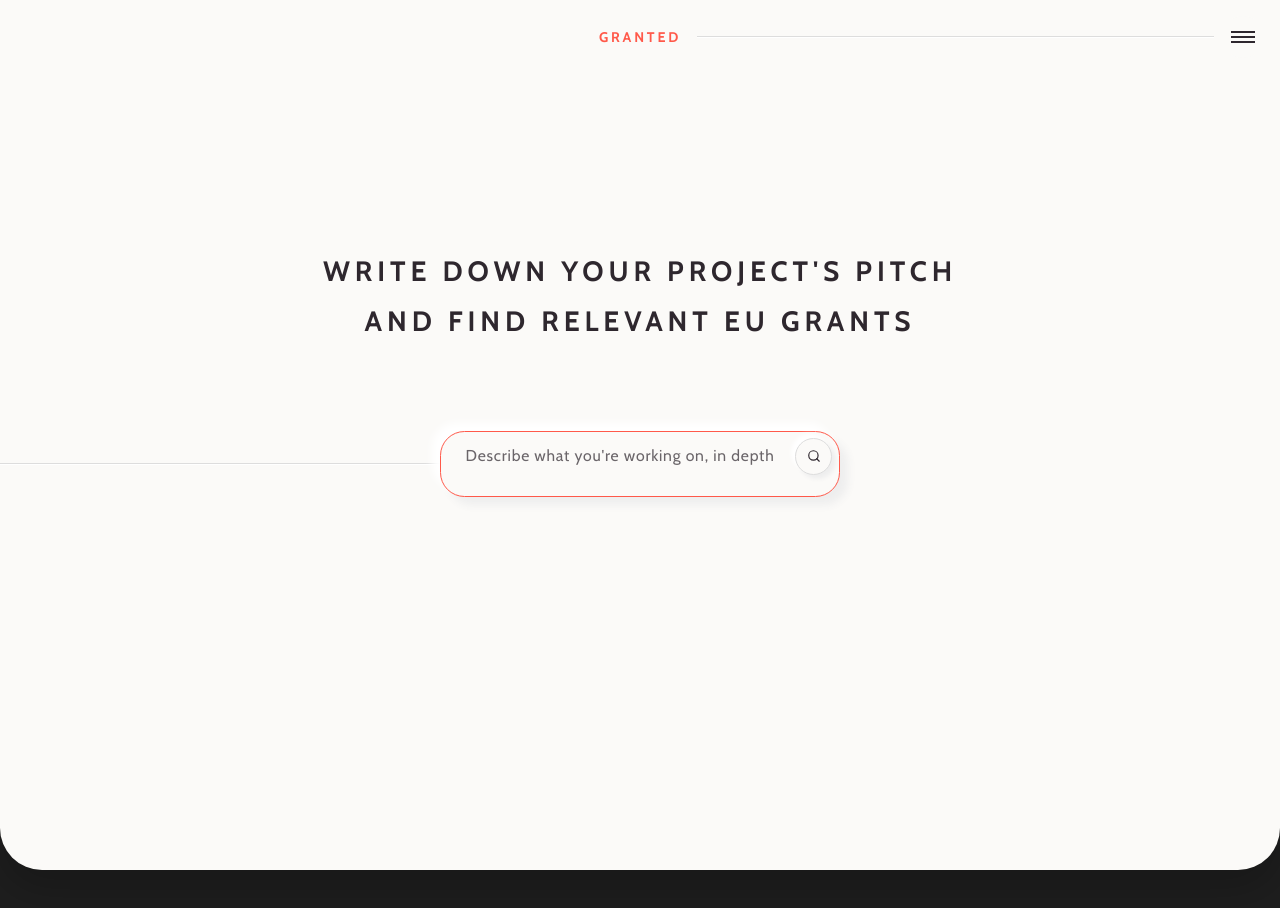
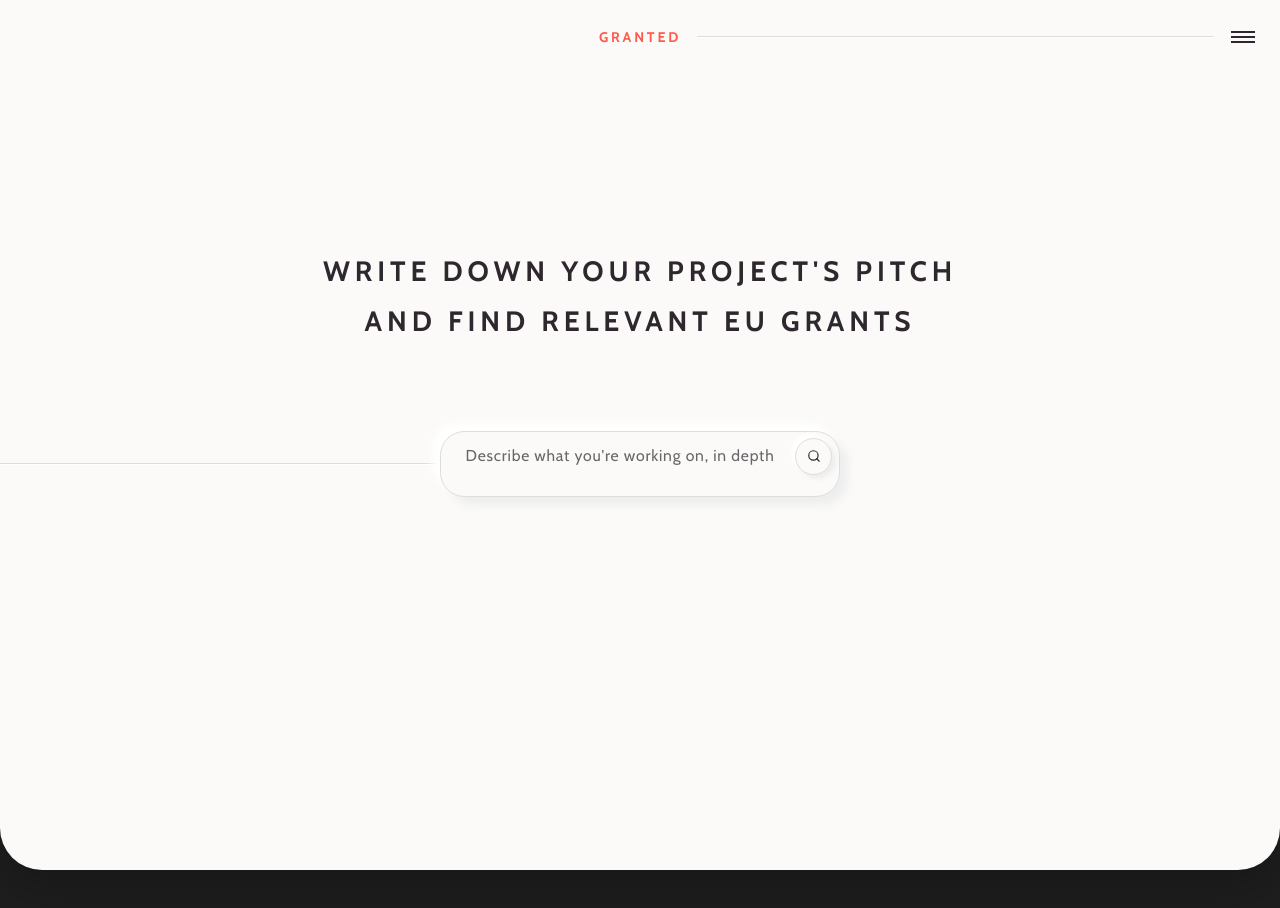
Before and after one commit to lspnzz/granted-search-engine, a Next.js app in the folder web/: page / in a window 1280 px wide. Shown: the top 908 px of the page. Built offline with nearby package versions, Linux system fonts and the light colour scheme.

Commit message:
feat(web): add loading animation

```diff
--- a/web/app/page.module.css
+++ b/web/app/page.module.css
@@ -93,10 +93,14 @@
     opacity: 1;
   }
 
+  80% {
+    width: 100%;
+    opacity: 1;
+  }
+
   100% {
     width: 100%;
-    /* Fills the divider line to the left edge */
-    opacity: 1;
+    opacity: 0;
   }
 }
 
--- a/web/app/page.tsx
+++ b/web/app/page.tsx
@@ -1,6 +1,6 @@
 'use client';
 
-import { useState, Suspense, useEffect, useRef } from 'react';
+import { useState, Suspense, useEffect, useRef, useCallback } from 'react';
 import { useSearchParams, useRouter } from 'next/navigation';
 import SearchBar from '../components/SearchBar';
 import GrantCard from '../components/GrantCard';
@@ -17,6 +17,7 @@ function SearchResults() {
   const [loading, setLoading] = useState(false);
   const [searched, setSearched] = useState(false);
   const [error, setError] = useState('');
+  const [showDividerAnimation, setShowDividerAnimation] = useState(false);
 
   // Animation Refs
   const titleRef = useRef<HTMLHeadingElement>(null);
@@ -106,7 +107,9 @@ function SearchResults() {
       router.push(`/?q=${encodeURIComponent(pitch)}`, { scroll: false });
     }
 
+
     setLoading(true);
+    setShowDividerAnimation(false); // Reset divider animation
     setError('');
     setSearched(true);
     setGrants([]);
@@ -126,6 +129,12 @@ function SearchResults() {
     }
   }
 
+  const handleLoadingComplete = useCallback(() => {
+    // Search loading finished and loop animation finished.
+    // Now show the divider animation.
+    setShowDividerAnimation(true);
+  }, []);
+
   return (
     <>
       <section className={`${styles.section} ${styles.atf}`} ref={containerRef}>
@@ -137,7 +146,7 @@ function SearchResults() {
 
         <div className={styles.ctaActionsWrapper}>
           <div className={styles.atfMainButtonWrapper}>
-            <div className={`${styles.dividerLine} ${loading ? styles.loadingDivider : ''}`} ref={dividerRef}>
+            <div className={`${styles.dividerLine} ${showDividerAnimation ? styles.loadingDivider : ''}`} ref={dividerRef}>
               <div className={styles.dividerProgress}></div>
             </div>
             <div className={styles.searchContainer} ref={searchContainerRef}>
@@ -146,6 +155,7 @@ function SearchResults() {
                 onSearch={handleSearch}
                 isLoading={loading}
                 hasResults={grants.length > 0}
+                onLoadingComplete={handleLoadingComplete}
               />
             </div>
           </div>
--- a/web/components/SearchBar.module.css
+++ b/web/components/SearchBar.module.css
@@ -17,7 +17,7 @@
   /* Shadow logic */
   box-shadow: -8px -8px 8px 0 var(--colors--shadow-light), 8px 8px 8px 0 var(--colors--shadow-dark);
 
-  border: 1px solid var(--colors--text-accent-tomato);
+  border: 1px solid var(--colors--divider-light);
 
   /* "Match roundness": Button (2rem, r=1rem) + padding ~0.75rem.
      The user explicitly asked to "match the button".
@@ -27,6 +27,10 @@
   border-radius: 1.75rem;
 
   transition: box-shadow 0.4s cubic-bezier(0.23, 1, 0.32, 1), border-color 0.2s ease, background-color 0.2s ease;
+}
+
+.inputWrapper.loading {
+  border-color: transparent;
 }
 
 .inputWrapper.hasResults {
@@ -129,3 +133,31 @@
 .helpText {
   display: none;
 }
+
+.borderOverlay {
+  position: absolute;
+  top: 0;
+  left: 0;
+  width: 100%;
+  height: 100%;
+  pointer-events: none;
+  border-radius: 1.75rem;
+  overflow: visible;
+  z-index: 5;
+}
+
+.borderSvg {
+  width: 100%;
+  height: 100%;
+  overflow: visible;
+}
+
+.borderRect {
+  fill: none;
+  stroke: var(--colors--text-accent-tomato);
+  stroke-width: 1px;
+  vector-effect: non-scaling-stroke;
+  rx: 1.75rem;
+  ry: 1.75rem;
+  opacity: 0;
+}
--- a/web/components/SearchBar.tsx
+++ b/web/components/SearchBar.tsx
@@ -1,6 +1,6 @@
-'use client';
 
-import { useState, KeyboardEvent, useRef, useEffect } from 'react';
+import { useState, KeyboardEvent, useRef, useEffect, useLayoutEffect } from 'react';
+import gsap from 'gsap';
 import styles from './SearchBar.module.css';
 
 interface SearchBarProps {
@@ -8,9 +8,10 @@ interface SearchBarProps {
   onSearch: (pitch: string) => void;
   isLoading?: boolean;
   hasResults?: boolean;
+  onLoadingComplete?: () => void;
 }
 
-export default function SearchBar({ initialValue = '', onSearch, isLoading, hasResults }: SearchBarProps) {
+export default function SearchBar({ initialValue = '', onSearch, isLoading, hasResults, onLoadingComplete }: SearchBarProps) {
   const [value, setValue] = useState(initialValue);
   const textareaRef = useRef<HTMLTextAreaElement>(null);
 
@@ -33,9 +34,108 @@ export default function SearchBar({ initialValue = '', onSearch, isLoading, hasR
     }
   };
 
+  // Animation Logic
+  const rectRef = useRef<SVGRectElement>(null);
+  const containerRef = useRef<HTMLDivElement>(null);
+  const tlRef = useRef<gsap.core.Timeline | null>(null);
+
+  useLayoutEffect(() => {
+    if (!rectRef.current) return;
+
+    // Initialize SVG state
+    gsap.set(rectRef.current, {
+      opacity: 0,
+      strokeDasharray: "0 1000", // Hide stroke initially
+      strokeDashoffset: 0
+    });
+
+  }, []);
+
+  useEffect(() => {
+    if (!rectRef.current) return;
+
+    const rect = rectRef.current;
+
+    // We can approximate perimeter or calculate it.
+    // Since we use vector-effect, correct path length calculation is tricky unless we use getTotalLength().
+    // We'll force a specific dash array relative to a simplified perimeter calculation or just trial/error visually.
+    // Better: use getTotalLength if possible, but rect element supports pathLength attribute in some browsers.
+    // Safest is to get total length via JS.
+    const length = rect.getTotalLength ? rect.getTotalLength() : 800; // Fallback
+
+    if (isLoading) {
+      // Start Loop
+      // If a timeline exists and is running, kill it? or let it continue?
+      if (tlRef.current) tlRef.current.kill();
+
+      tlRef.current = gsap.timeline({
+        repeat: -1,
+        onRepeat: () => {
+          // Check if we should stop? No, effects handle that.
+        }
+      });
+
+      // 1. Fade in / Setup
+      gsap.set(rect, { opacity: 1, strokeDasharray: `${length * 0.25} ${length}` });
+
+      // 2. Spin
+      // We want it to spin around.
+      tlRef.current.fromTo(rect,
+        { strokeDashoffset: length * 0.25 },
+        { strokeDashoffset: -length * 0.75, duration: 1.5, ease: "none" }
+      );
+
+    } else {
+      // Stop Loading (Finish Loop)
+      // If we were loading (tl exists), we want to finish gracefully.
+      if (tlRef.current && tlRef.current.isActive()) {
+        const currentTl = tlRef.current;
+
+        // We want to stop the infinite repeat.
+        currentTl.repeat(0);
+
+        // After it finishes the current cycle:
+        currentTl.eventCallback("onComplete", () => {
+          // Animate to specific "exit" state if needed, or just call completion.
+          // User wants to "attach" to navbar divider.
+          // Logic: Maybe we should make the stroke fill up or move to the left?
+          // For now, let's just finish the loop and fire callback.
+
+          // Optional: quick fade out or zip to left?
+          // Let's just fire callback immediately after loop end.
+          if (onLoadingComplete) onLoadingComplete();
+
+          gsap.to(rect, { opacity: 0, duration: 0.2 });
+        });
+      } else {
+        // Did not animate (maybe initial load), ensure hidden
+        gsap.set(rect, { opacity: 0 });
+      }
+    }
+
+    return () => {
+      // Cleanup handled by effect dependency change logic mostly,
+      // but good to kill if unmounting.
+      // Don't kill on every render if isLoading didn't change?
+      // Re-running this effect when isLoading changes is correct.
+    };
+  }, [isLoading, onLoadingComplete]);
+
   return (
-    <div className={styles.container}>
-      <div className={`${styles.inputWrapper} ${hasResults ? styles.hasResults : ''}`}>
+    <div className={styles.container} ref={containerRef}>
+      <div className={styles.borderOverlay}>
+        <svg className={styles.borderSvg}>
+          <rect
+            ref={rectRef}
+            x="0"
+            y="0"
+            width="100%"
+            height="100%"
+            className={styles.borderRect}
+          />
+        </svg>
+      </div>
+      <div className={`${styles.inputWrapper} ${hasResults ? styles.hasResults : ''} ${isLoading ? styles.loading : ''}`}>
         <textarea
           ref={textareaRef}
           rows={1}
```
